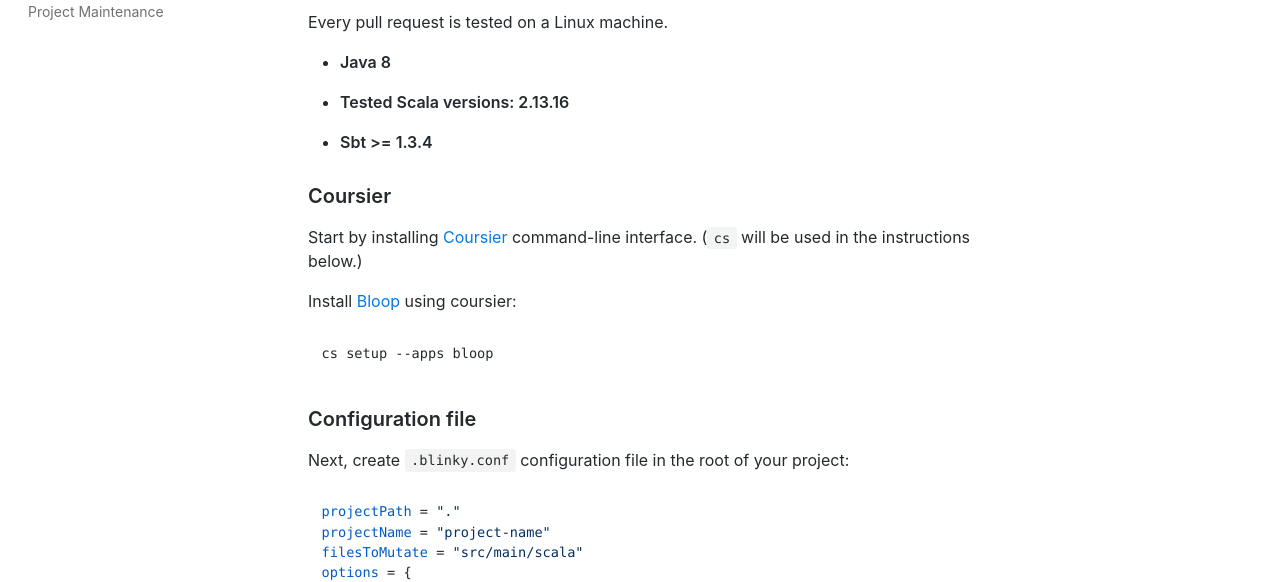
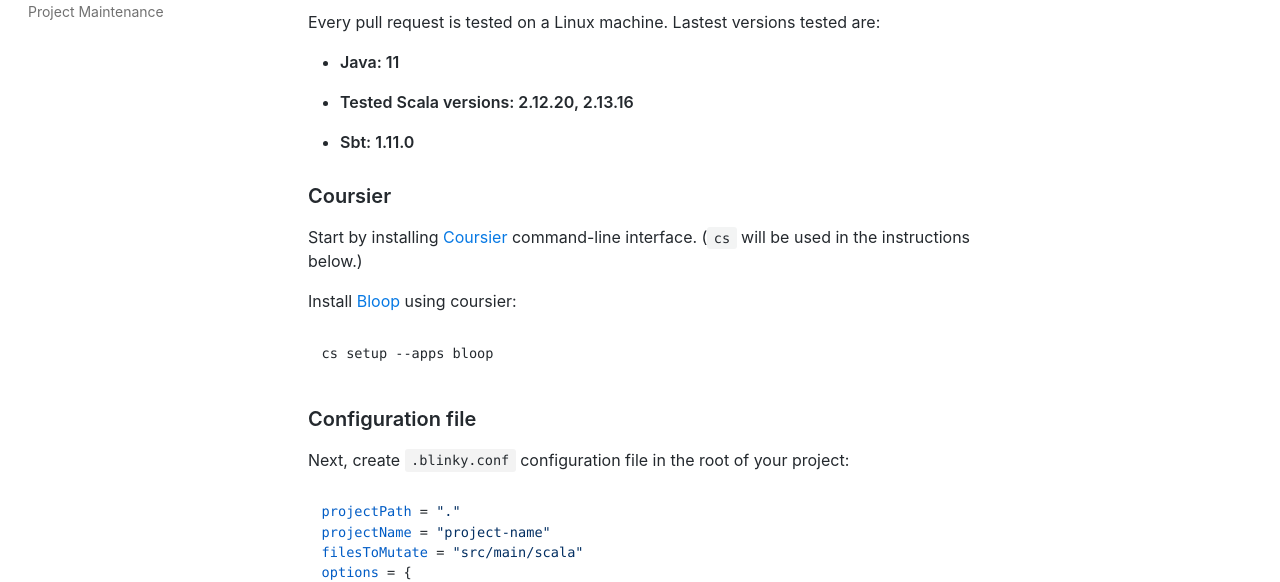
Before and after one commit to RCMartins/blinky, a plain HTML site: page docs/installation.html in a window 1280 px wide. Shown: the part 218-800 px from the top of the page. Drawn offline with nearby package versions, Linux system fonts and the light colour scheme.

Commit message:
Deploy website
Deploy website version based on 038c61ef561c2ef4095a03f7909b8247b4cca6bb

```diff
--- a/docs/installation.html
+++ b/docs/installation.html
@@ -55,11 +55,11 @@
               }
             });
         </script></nav></div><div class="container mainContainer docsContainer"><div class="wrapper"><div class="post"><header class="postHeader"><h1 id="__docusaurus" class="postHeaderTitle">Installation</h1></header><article><div><span><h2><a class="anchor" aria-hidden="true" id="requirements"></a><a href="#requirements" aria-hidden="true" class="hash-link"><svg class="hash-link-icon" aria-hidden="true" height="16" version="1.1" viewBox="0 0 16 16" width="16"><path fill-rule="evenodd" d="M4 9h1v1H4c-1.5 0-3-1.69-3-3.5S2.55 3 4 3h4c1.45 0 3 1.69 3 3.5 0 1.41-.91 2.72-2 3.25V8.59c.58-.45 1-1.27 1-2.09C10 5.22 8.98 4 8 4H4c-.98 0-2 1.22-2 2.5S3 9 4 9zm9-3h-1v1h1c1 0 2 1.22 2 2.5S13.98 12 13 12H9c-.98 0-2-1.22-2-2.5 0-.83.42-1.64 1-2.09V6.25c-1.09.53-2 1.84-2 3.25C6 11.31 7.55 13 9 13h4c1.45 0 3-1.69 3-3.5S14.5 6 13 6z"></path></svg></a>Requirements</h2>
-<p>Every pull request is tested on a Linux machine.</p>
+<p>Every pull request is tested on a Linux machine. Lastest versions tested are:</p>
 <ul>
-<li><p><strong>Java 8</strong></p></li>
-<li><p><strong>Tested Scala versions: 2.13.16</strong></p></li>
-<li><p><strong>Sbt &gt;= 1.3.4</strong></p></li>
+<li><p><strong>Java: 11</strong></p></li>
+<li><p><strong>Tested Scala versions: 2.12.20, 2.13.16</strong></p></li>
+<li><p><strong>Sbt: 1.11.0</strong></p></li>
 </ul>
 <h3><a class="anchor" aria-hidden="true" id="coursier"></a><a href="#coursier" aria-hidden="true" class="hash-link"><svg class="hash-link-icon" aria-hidden="true" height="16" version="1.1" viewBox="0 0 16 16" width="16"><path fill-rule="evenodd" d="M4 9h1v1H4c-1.5 0-3-1.69-3-3.5S2.55 3 4 3h4c1.45 0 3 1.69 3 3.5 0 1.41-.91 2.72-2 3.25V8.59c.58-.45 1-1.27 1-2.09C10 5.22 8.98 4 8 4H4c-.98 0-2 1.22-2 2.5S3 9 4 9zm9-3h-1v1h1c1 0 2 1.22 2 2.5S13.98 12 13 12H9c-.98 0-2-1.22-2-2.5 0-.83.42-1.64 1-2.09V6.25c-1.09.53-2 1.84-2 3.25C6 11.31 7.55 13 9 13h4c1.45 0 3-1.69 3-3.5S14.5 6 13 6z"></path></svg></a>Coursier</h3>
 <p>Start by installing <a href="https://get-coursier.io/docs/cli-installation">Coursier</a> command-line interface.
```
Also changed, not shown: docs/installation/index.html (+4 -4 lines).
